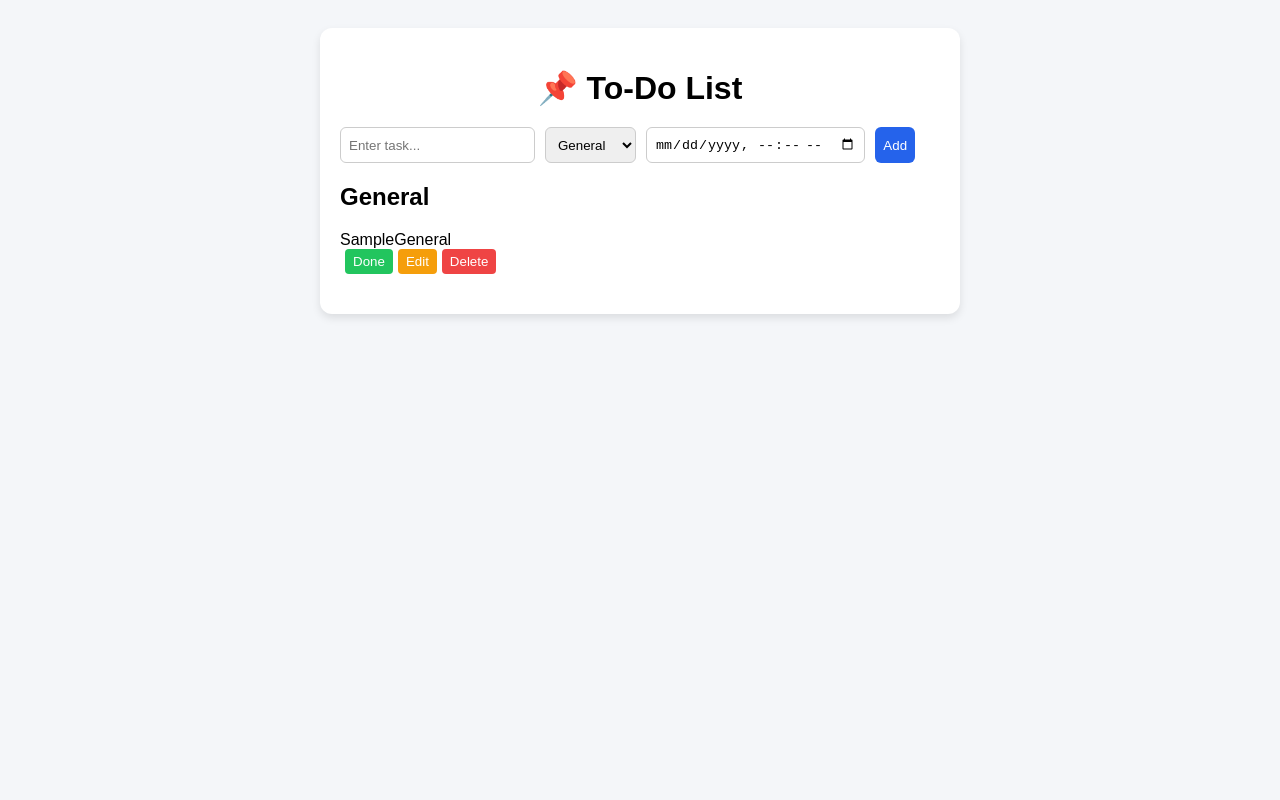
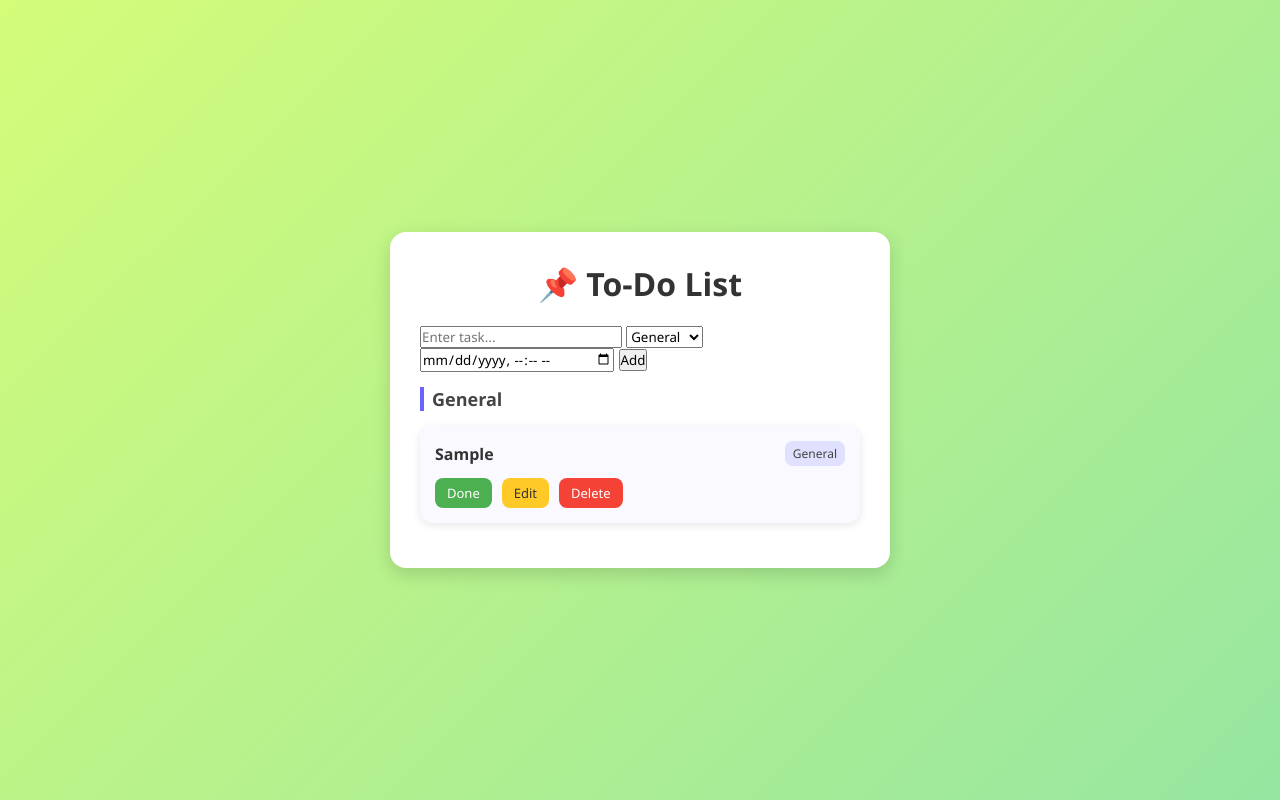
Before and after one commit to Raju-2024/SCT_WD_04, a plain HTML site: page index.html in a window 1280 px wide. Both pictures are taken after typing "Sample" into the empty fields and a click on the button "Add". Drawn offline with Linux system fonts and the light colour scheme.

Commit message:
Update style.css

```diff
--- a/style.css
+++ b/style.css
@@ -1,70 +1,205 @@
+/* General reset */
+* {
+  margin: 0;
+  padding: 0;
+  box-sizing: border-box;
+  font-family: "Segoe UI", Tahoma, sans-serif;
+}
+
 body {
-  font-family: Arial, sans-serif;
-  background: #f4f6f9;
+  background: linear-gradient(135deg, #d4fc79, #96e6a1);
+  min-height: 100vh;
   display: flex;
   justify-content: center;
-  padding: 20px;
+  align-items: center;
 }
 
+/* Container */
 .container {
-  width: 600px;
   background: #fff;
-  padding: 20px;
-  border-radius: 12px;
-  box-shadow: 0 4px 8px rgba(0,0,0,0.1);
+  padding: 30px;
+  border-radius: 16px;
+  box-shadow: 0 6px 18px rgba(0, 0, 0, 0.15);
+  width: 100%;
+  max-width: 500px;
 }
 
 h1 {
   text-align: center;
+  color: #333;
   margin-bottom: 20px;
 }
 
-form {
+/* Form */
+.task-form {
   display: flex;
+  flex-wrap: wrap;
   gap: 10px;
-  margin-bottom: 20px;
+  justify-content: center;
 }
 
-form input, form select, form button {
-  padding: 8px;
-  border-radius: 6px;
+.task-form input,
+.task-form select,
+.task-form button {
+  padding: 10px 12px;
   border: 1px solid #ccc;
+  border-radius: 10px;
+  outline: none;
+  font-size: 14px;
 }
 
-form button {
-  background: #2563eb;
-  color: white;
+.task-form input:focus,
+.task-form select:focus {
+  border-color: #6c63ff;
+  box-shadow: 0 0 6px rgba(108, 99, 255, 0.3);
+}
+
+.task-form button {
+  background: #6c63ff;
+  color: #fff;
   cursor: pointer;
   border: none;
+  transition: background 0.3s ease;
 }
 
-.task-list {
-  margin-bottom: 20px;
+.task-form button:hover {
+  background: #5548c8;
 }
 
-.task {
+/* Task List */
+.task-lists {
+  margin-top: 20px;
+}
+
+.task-card {
+  background: #f9f9ff;
+  padding: 15px;
+  border-radius: 12px;
+  box-shadow: 0 2px 8px rgba(0,0,0,0.1);
+  margin-bottom: 15px;
+  transition: transform 0.2s ease;
+}
+
+.task-card:hover {
+  transform: scale(1.02);
+}
+
+.task-header {
   display: flex;
   justify-content: space-between;
   align-items: center;
-  background: #f9fafb;
-  padding: 10px;
-  border-radius: 8px;
-  margin-bottom: 8px;
 }
 
-.task.completed h3 {
-  text-decoration: line-through;
-  color: gray;
+.task-title {
+  font-weight: bold;
+  color: #333;
 }
 
-.task-actions button {
-  margin-left: 5px;
-  padding: 5px 8px;
-  border: none;
-  border-radius: 4px;
-  cursor: pointer;
+.task-category {
+  font-size: 12px;
+  padding: 3px 8px;
+  border-radius: 8px;
+  background: #e0e0ff;
+  color: #444;
 }
 
-.task-actions .done { background: #22c55e; color: white; }
-.task-actions .edit { background: #f59e0b; color: white; }
-.task-actions .delete { background: #ef4444; color: white; }
+.task-deadline {
+  font-size: 12px;
+  color: #777;
+  margin-top: 6px;
+}
+
+/* Task List Headings */
+.task-list h2 {
+  margin: 15px 0;
+  color: #444;
+  font-size: 18px;
+  border-left: 4px solid #6c63ff;
+  padding-left: 8px;
+}
+
+/* Task Cards */
+.task-card {
+  background: #f9f9ff;
+  padding: 15px;
+  border-radius: 12px;
+  margin-bottom: 15px;
+  box-shadow: 0 2px 8px rgba(0,0,0,0.1);
+  transition: transform 0.2s ease;
+}
+
+.task-card:hover {
+  transform: scale(1.02);
+}
+
+.task-header {
+  display: flex;
+  justify-content: space-between;
+  align-items: center;
+}
+
+.task-title {
+  font-size: 16px;
+  font-weight: bold;
+  color: #333;
+}
+
+.task-category {
+  background: #e0e0ff;
+  color: #444;
+  font-size: 12px;
+  padding: 4px 8px;
+  border-radius: 8px;
+}
+
+.task-deadline {
+  font-size: 13px;
+  color: #777;
+  margin-top: 8px;
+}
+
+/* Completed tasks */
+.task-card.completed .task-title {
+  text-decoration: line-through;
+  color: #999;
+}
+
+/* Buttons */
+.task-actions {
+  margin-top: 12px;
+  display: flex;
+  gap: 10px;
+}
+
+.btn {
+  padding: 6px 12px;
+  border-radius: 8px;
+  border: none;
+  cursor: pointer;
+  font-size: 13px;
+  transition: all 0.2s ease;
+}
+
+.btn.done {
+  background: #4caf50;
+  color: white;
+}
+.btn.done:hover {
+  background: #3e8e41;
+}
+
+.btn.edit {
+  background: #ffca28;
+  color: #333;
+}
+.btn.edit:hover {
+  background: #e6b122;
+}
+
+.btn.delete {
+  background: #f44336;
+  color: white;
+}
+.btn.delete:hover {
+  background: #d32f2f;
+}
```
